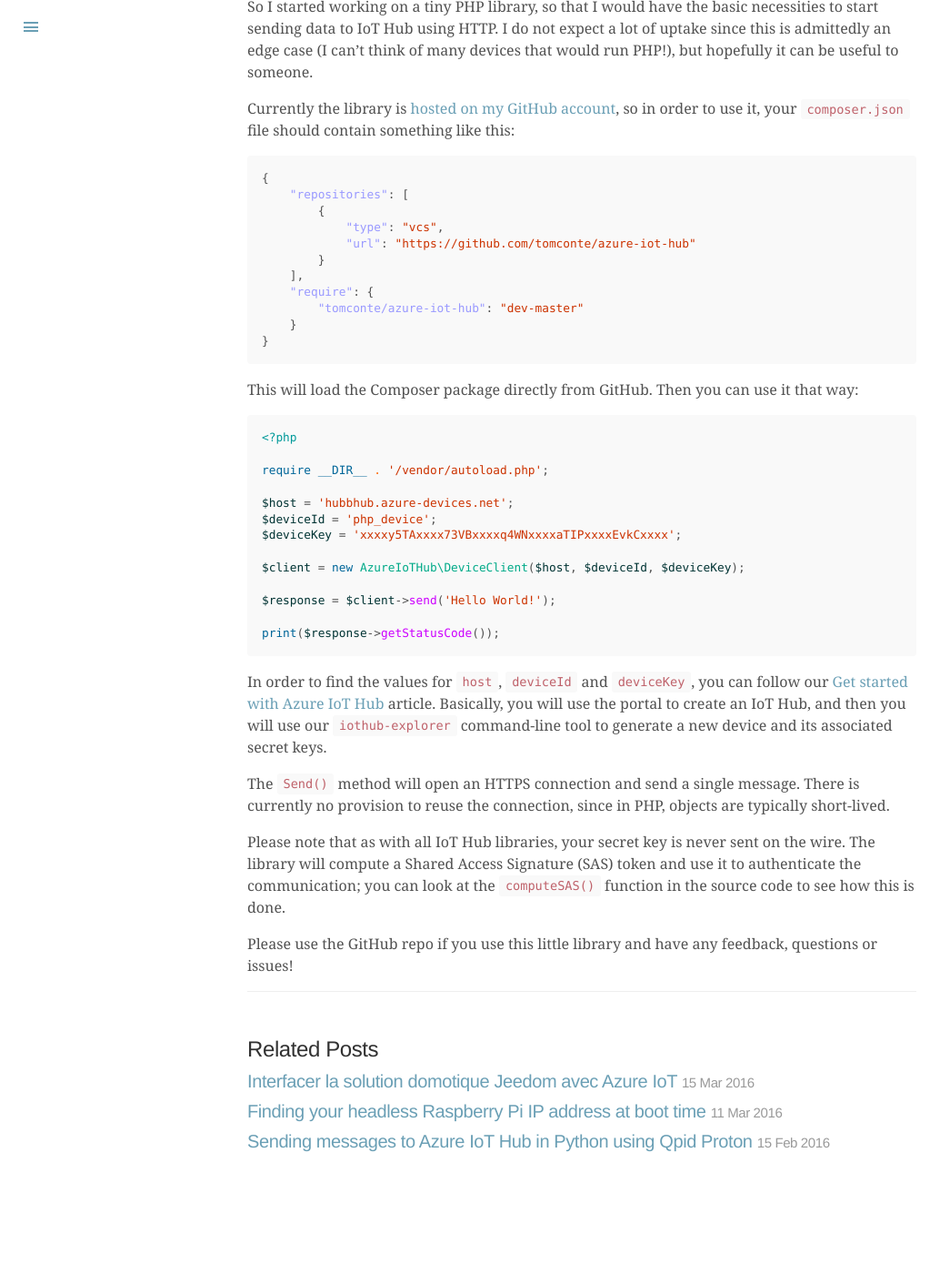
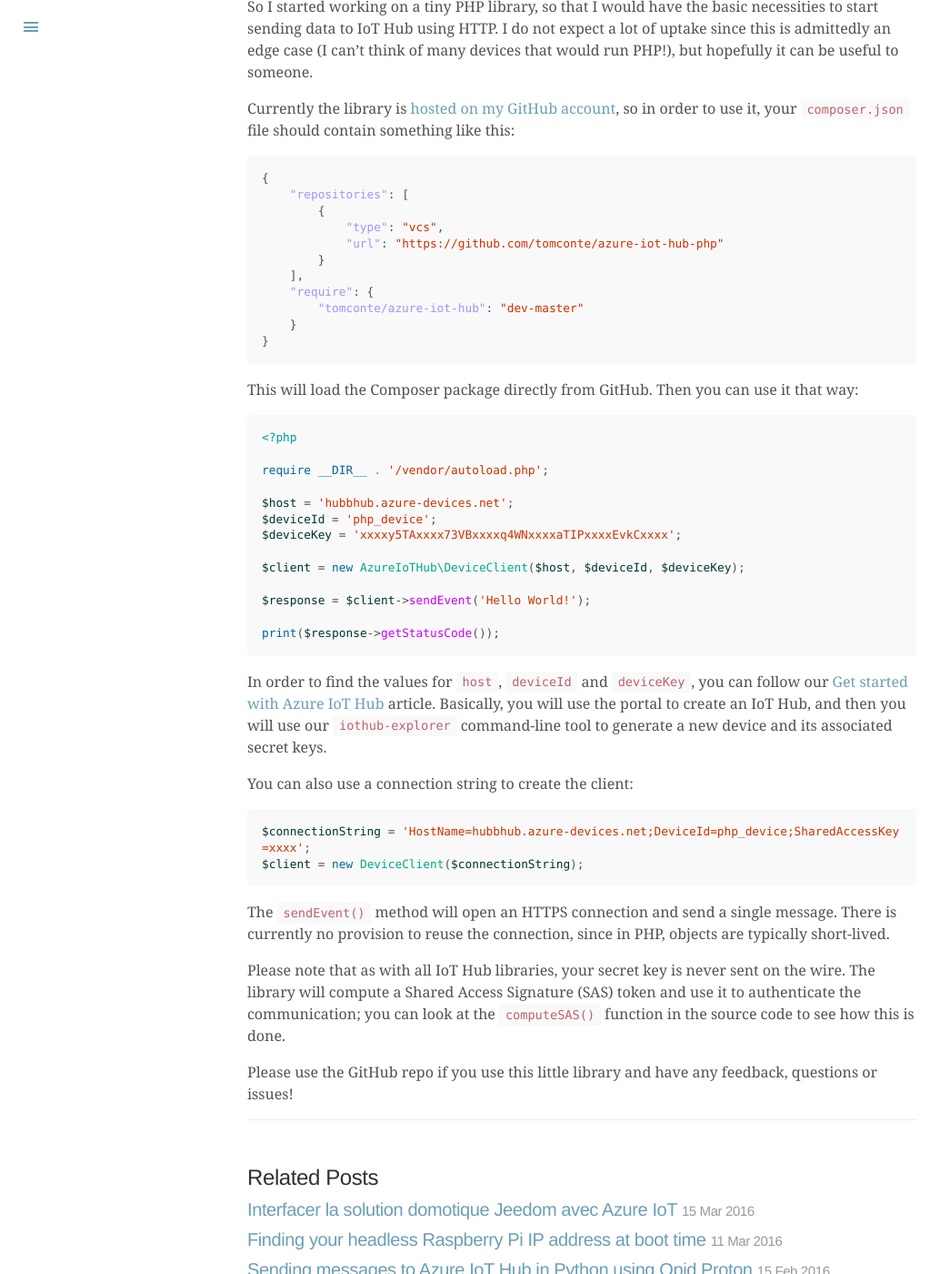
Before and after one commit to tomconte/tomconte.github.io, a Jekyll site: the page built from _posts/2016-03-21-simple-php-library-to-communicate-with-azure-iot-hub.md, in a window 1280 px wide and 1400 px high, scrolled down 527 px. Shown: the whole window at 91% size, without its empty margins (0-1045 px from the left). Built offline with Jekyll 4.4.1, drawn with Linux system fonts in a browser that asks for light colours; before the commit the page ends 1842 px from its top, so only the background shows below that.

Commit message:
Updated PHP example

```diff
--- a/_posts/2016-03-21-simple-php-library-to-communicate-with-azure-iot-hub.md
+++ b/_posts/2016-03-21-simple-php-library-to-communicate-with-azure-iot-hub.md
@@ -10,14 +10,14 @@
 
 So I started working on a tiny PHP library, so that I would have the basic necessities to start sending data to IoT Hub using HTTP. I do not expect a lot of uptake since this is admittedly an edge case (I can't think of many devices that would run PHP!), but hopefully it can be useful to someone.
 
-Currently the library is [hosted on my GitHub account](https://github.com/tomconte/azure-iot-hub), so in order to use it, your `composer.json` file should contain something like this:
+Currently the library is [hosted on my GitHub account](https://github.com/tomconte/azure-iot-hub-php), so in order to use it, your `composer.json` file should contain something like this:
 
 ~~~ json
 {
     "repositories": [
         {
             "type": "vcs",
-            "url": "https://github.com/tomconte/azure-iot-hub"
+            "url": "https://github.com/tomconte/azure-iot-hub-php"
         }
     ],
     "require": {
@@ -39,14 +39,21 @@
 
 $client = new AzureIoTHub\DeviceClient($host, $deviceId, $deviceKey);
 
-$response = $client->send('Hello World!');
+$response = $client->sendEvent('Hello World!');
 
 print($response->getStatusCode());
 ~~~
 
 In order to find the values for `host`, `deviceId` and `deviceKey`, you can follow our [Get started with Azure IoT Hub](Get started with Azure IoT Hub) article. Basically, you will use the portal to create an IoT Hub, and then you will use our `iothub-explorer` command-line tool to generate a new device and its associated secret keys.
 
-The `Send()` method will open an HTTPS connection and send a single message. There is currently no provision to reuse the connection, since in PHP, objects are typically short-lived.
+You can also use a connection string to create the client:
+
+~~~ php
+$connectionString = 'HostName=hubbhub.azure-devices.net;DeviceId=php_device;SharedAccessKey=xxxx';
+$client = new DeviceClient($connectionString);
+~~~
+
+The `sendEvent()` method will open an HTTPS connection and send a single message. There is currently no provision to reuse the connection, since in PHP, objects are typically short-lived.
 
 Please note that as with all IoT Hub libraries, your secret key is never sent on the wire. The library will compute a Shared Access Signature (SAS) token and use it to authenticate the communication; you can look at the `computeSAS()` function in the source code to see how this is done.
 
```
